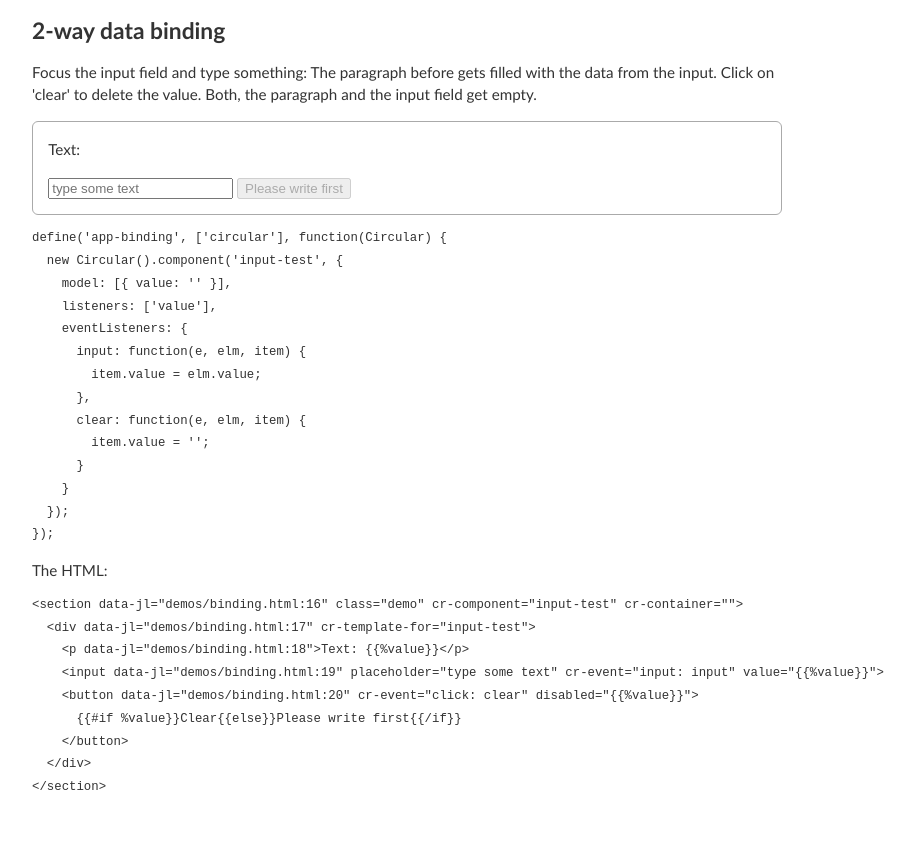
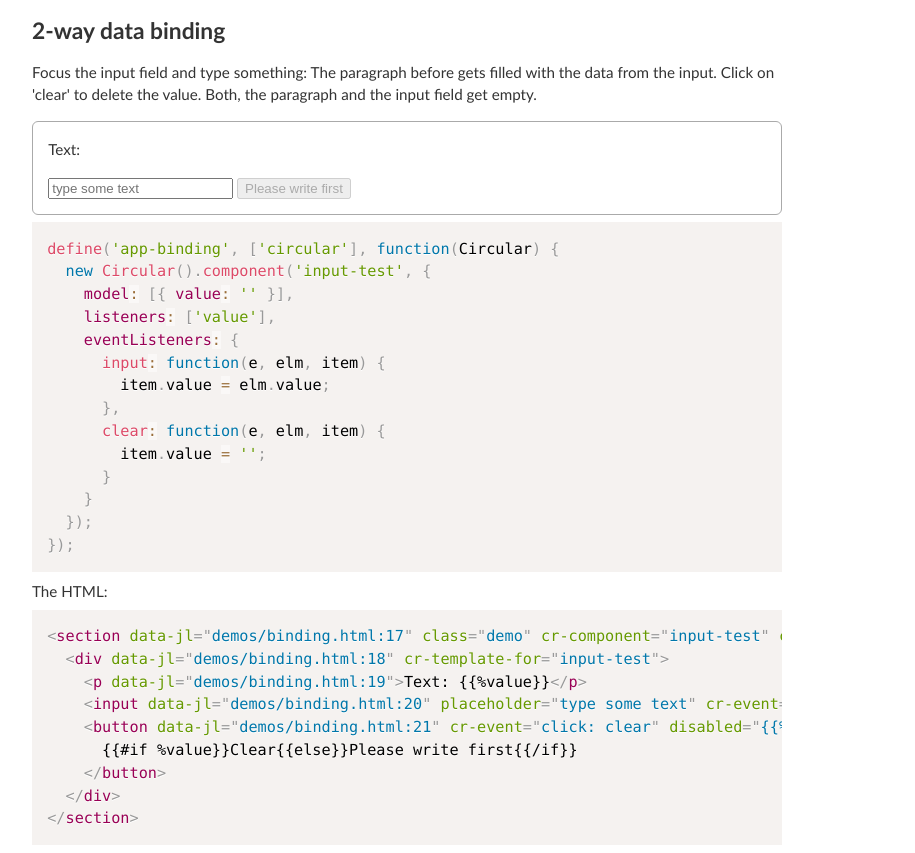
Before and after one commit to PitPik/circularjs, a website: page demos/binding.html in a window 1280 px wide. Shown: the whole page, without its empty margins (233-1148 px from the left). Before the commit the page ends 811 px from the top, so only its background shows below. Drawn offline with nearby package versions, Linux system fonts and the light colour scheme; a small style sheet from the web is missing.

Commit message:
cdn update

```diff
--- a/demos/binding.html
+++ b/demos/binding.html
@@ -4,8 +4,9 @@
   <meta charset="utf-8">
   <title>Circular.js • demo</title>
 
-  <script type="text/javascript" src="https://prismjs.com/prism.js"></script>
-  <link rel="stylesheet" type="text/css" href="https://prismjs.com/themes/prism.css">
+  <!-- <script type="text/javascript" src="https://prismjs.com/prism.js"></script> -->
+  <script type="text/javascript" src="https://cdnjs.cloudflare.com/ajax/libs/prism/1.15.0/prism.min.js"></script>
+  <link rel="stylesheet" type="text/css" href="https://cdnjs.cloudflare.com/ajax/libs/prism/1.15.0/themes/prism.css">
 
   <script cr-dev type="text/javascript" src="../circular.min.js"></script>
   <link cr-dev rel="stylesheet" type="text/css" href="index.css">
```
Also changed, not shown: demos/home.html (+2 -2 lines), demos/tree.html (+2 -2 lines), index.html (+1 -1 lines).
